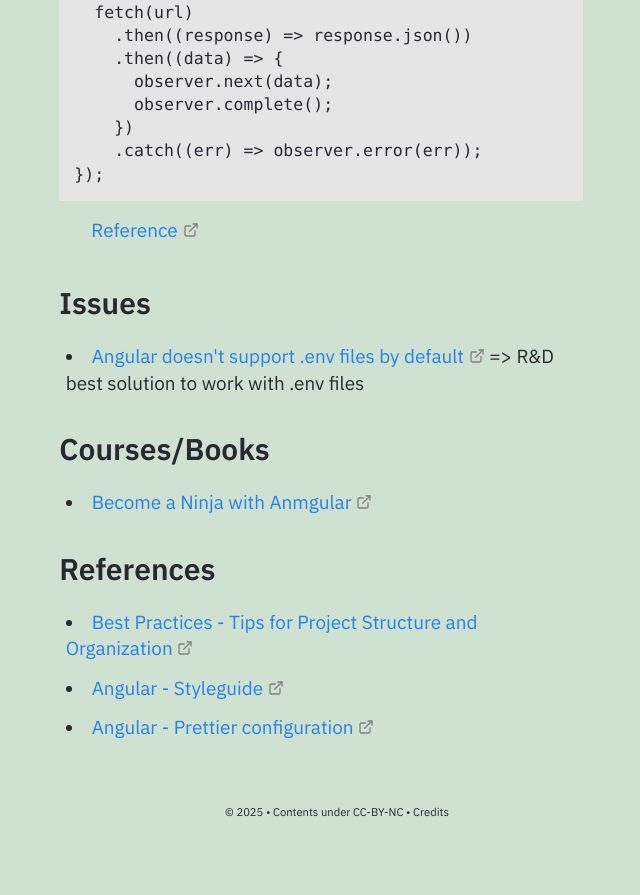
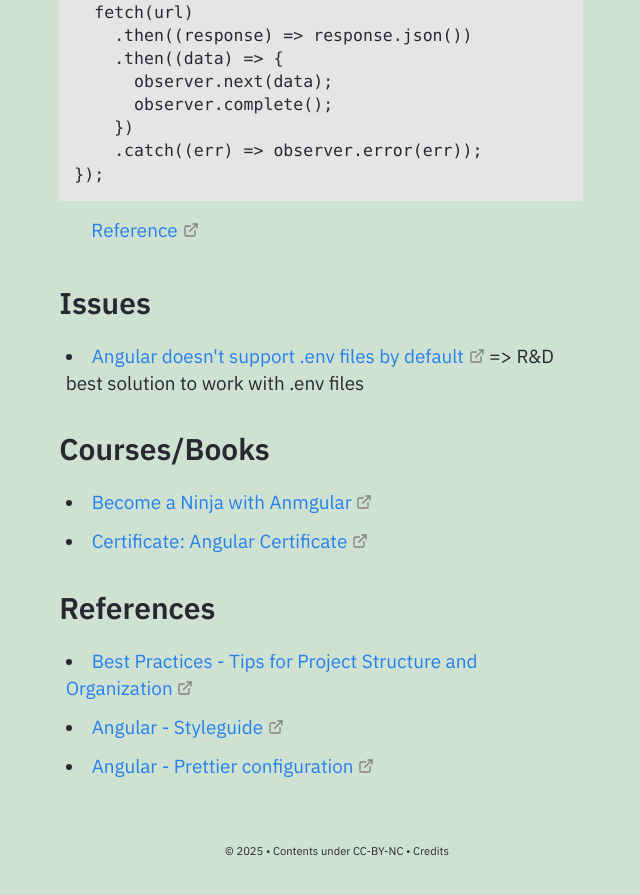
Before and after one commit to Gorzas/gorzas.github.io, a Jekyll site: the page built from _notes/Public/tech/Angular/Angular.md, in a window 1280 px wide and 900 px high, scrolled down 1575 px. Shown: the top 895 px of the window, without its empty margins (319-959 px from the left). Built offline with Jekyll 4.4.1, drawn with Linux system fonts in a browser that asks for light colours; before the commit the page ends 2436 px from its top, so only the background shows below that.

Commit message:
Add Angular Certificate link to resources
Added a link to the Angular Certificate.

```diff
--- a/_notes/Public/tech/Angular/Angular.md
+++ b/_notes/Public/tech/Angular/Angular.md
@@ -60,6 +60,7 @@ return new Observable((observer: Subscriber<T>) => {
 ## Courses/Books
 
 - [Become a Ninja with Anmgular](https://books.ninja-squad.com/angular)
+- [Certificate: Angular Certificate](https://certificates.dev/angular)
 
 ## References
 - [Best Practices - Tips for Project Structure and Organization](https://www.thinkitive.com/blog/angular-best-practices-tips-for-project-structure-and-organization/)
```
